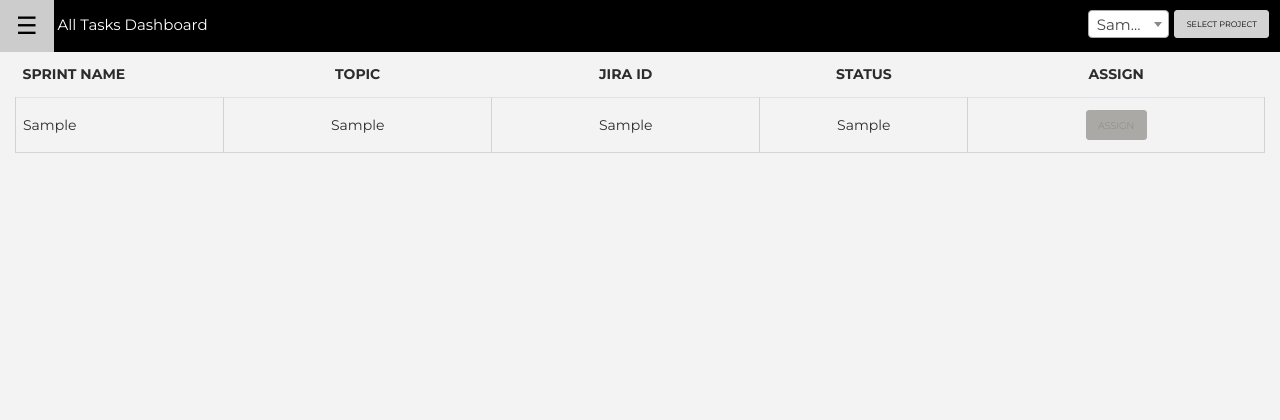
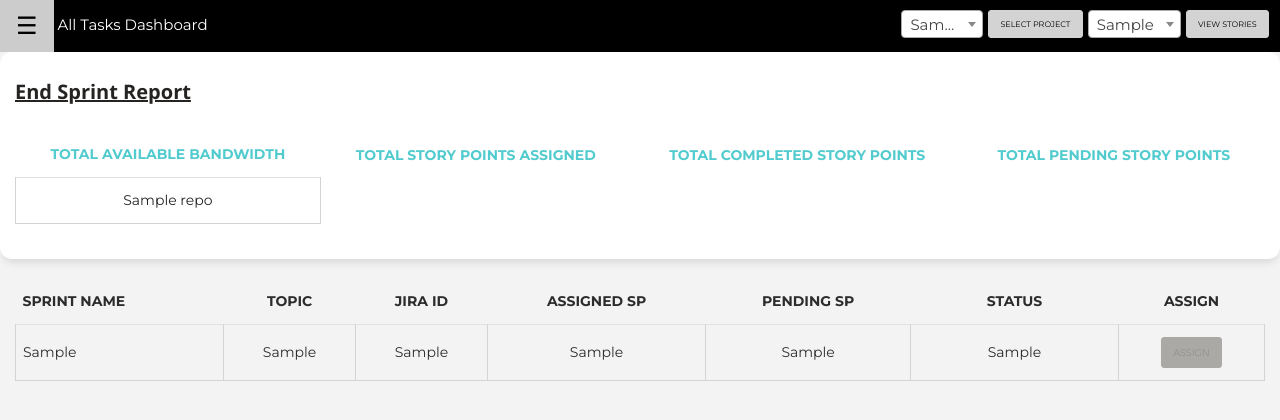
Before and after one commit to anshumanairy/Sprint-Management, a Django app: template arc/templates/tasks.html in a window 1280 px wide. Shown: the top 420 px of the page. Run offline with Django 3.2, Linux system fonts and the light colour scheme; the template is opened without the code that fills it: most values are stand-ins (such as "Sample title", 1, 10 or a date in 2020); some libraries are stand-ins or nearby versions.

Commit message:
12:32 PM Created the End Sprint Report

```diff
--- a/arc/templates/product.html
+++ b/arc/templates/product.html
@@ -475,6 +475,12 @@
 </script>
 
 <div class="container-fluid" id="spr">
+  <div class="col-md-2">
+    <a href="{% url 'tasks' %}l"><button class="btn example_c"><small>End Sprint Report</small></button></a>
+  </div>
+</div>
+
+<div class="container-fluid" id="spr">
   <div class="col-md-3">
     <button class="btn example_c"><small>Developer Overview Chart</small></button>
   </div>
--- a/arc/templates/qaprg.html
+++ b/arc/templates/qaprg.html
@@ -151,6 +151,7 @@
           </div>
         </div>
       </div>
+
       <script>
         $(document).ready(function() {
             $('.js-example-basic-single').select2();
--- a/arc/templates/tasks.html
+++ b/arc/templates/tasks.html
@@ -114,7 +114,7 @@
     td,th{
       border: 1px solid lightgrey;
     }
-    #js-example-basic-single{
+    .js-example-basic-single{
       width: 40%;
     }
   </style>
@@ -149,7 +149,7 @@
           <div id="hid3">
             <form method='POST' id="pros">
               {% csrf_token %}
-              <select id="js-example-basic-single" name="select_project">
+              <select class="js-example-basic-single" name="select_project">
                   <option selected="true" disabled>{{ nx }}</option>
                 {% for n1 in n0 %}
                   <option>{{ n1.name }}</option>
@@ -158,13 +158,24 @@
               <button class="btn example_c" type="submit" name="submit_project" id="bt1"><small>Select Project </small></button>
             </form>
           </div>
+          <div id="hid1">
+            <form method='POST'>
+              {% csrf_token %}
+              <select class="js-example-basic-single" name="select_sprint">
+                <option selected="true" disabled>{{ nx1 }}</option>
+                {% for product in data1 %}
+                  <option>{{ product.name }}</option>
+                {% endfor %}
+              </select>
+              <button class="btn example_c" type="submit" name="submit_sprint" id="bt1"><small>VIEW STORIES</small></button>
+            </form>
           </div>
-        </div>
+          </div>
       </div>
 
       <script>
       $(document).ready(function() {
-          $('#js-example-basic-single').select2();
+          $('.js-example-basic-single').select2();
         });
       </script>
 
@@ -196,6 +207,36 @@
     }
     </script>
 
+    <div class="content-fluid">
+      <div class="row">
+        <div class="col-md-12">
+          <div class="card">
+            <div class="card-header">
+              <h4 class="card-title"><b><u>End Sprint Report</u></b></h4>
+            </div>
+            <div class="card-body">
+              <div class="table-responsive">
+                <table class="table" id="tab2">
+                  <thead class="text-primary">
+                    <th>Total Available Bandwidth</th>
+                    <th>Total Story Points Assigned</th>
+                    <th>Total Completed Story Points</th>
+                    <th>Total Pending Story Points</th>
+                  </thead>
+                  <tbody>
+                    {% for i in repo %}
+                      <td>{{ i }}</td>
+                    {% endfor %}
+                  </tbody>
+                </table>
+
+              </div>
+            </div>
+          </div>
+        </div>
+      </div>
+    </div>
+
 <div class="container-fluid">
   <table class="table" id="tab2">
     <thead>
@@ -203,6 +244,8 @@
         <th id="una">Sprint Name</th>
         <th>Topic</th>
         <th>Jira ID</th>
+        <th>Assigned SP</th>
+        <th>Pending SP</th>
         <th>Status</th>
         <th>Assign</th>
       </tr>
@@ -214,6 +257,8 @@
           <td class="col-md-2" id="una">{{ d1.0 }}</td>
           <td>{{ d1.1 }}</td>
           <td><a href="{{d1.5}}" target='_blank'>{{ d1.2 }}</a></td>
+          <td>{{ d1.6 }}</td>
+          <td>{{ d1.7 }}</td>
           <td class='col-md-2' id="{{d1.4}}">{{ d1.3 }}</td>
           <td>
             {% if d1.3 == 'Unassigned' %}
```
Also changed, not shown: arc/controller/views.py (+28 -1 lines).
